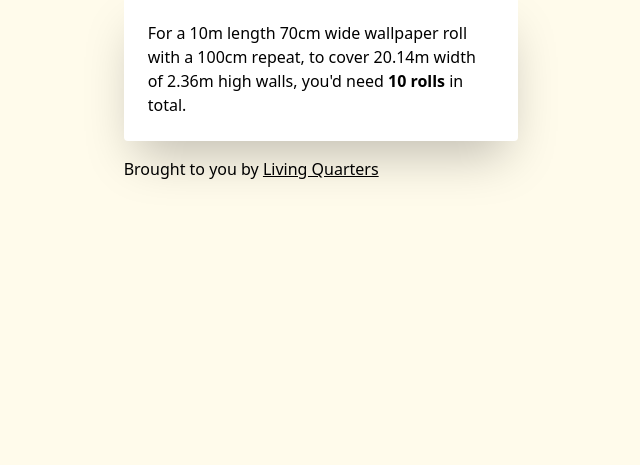
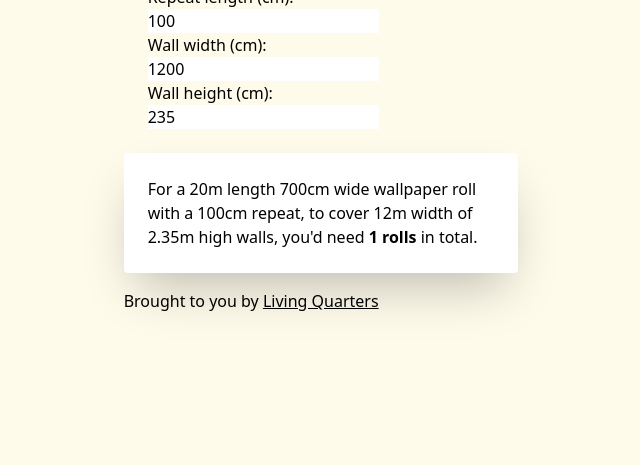
Before and after one commit to jonnyburch/wallpaper-calculator, a website built with Vite: page index.html in a window 1280 px wide. Shown: the part 335-800 px from the top of the page, without its empty margins (319-959 px from the left). Built offline with nearby package versions, Linux system fonts and the light colour scheme.

Commit message:
edit maths on page

```diff
--- a/index.html
+++ b/index.html
@@ -10,6 +10,13 @@
   <body class="bg-yellow-50 flex items-center h-screen w-screen justify-center">
     <div class="container md:w-3/4 lg:w-1/2 xl:w-1/3 p-4">
       <h3 class="pb-4 font-semibold text-2xl">Wallpaper Calculator</h3>
+      <div class="p-6">
+        <div>Roll length (cm): <input class="input" id="rollLengthInput" type="number" name="rollLengthInput" value="2000"></div>
+        <div>Roll width (cm): <input class="input" id="rollWidthInput" type="number" name="rollWidthInput" value="700"></div>
+        <div>Repeat length (cm): <input class="input" id="repeatLengthInput" type="number" name="repeatLengthInput" value="100"></div>
+        <div>Wall width (cm): <input class="input" id="wallLengthInput" type="number" name="wallLengthInput" value="1200"></div>
+        <div>Wall height (cm): <input class="input" id="wallHeightInput" type="number" name="wallHeightInput" value="235"></div>
+      </div>
       <div class="rounded bg-white shadow-2xl p-6 ">
         <p>For a
           <span id="rollLength"></span>m length
--- a/main.js
+++ b/main.js
@@ -1,18 +1,28 @@
-let rollLength = 1000
-let rollWidth = 70
-let repeatLength = 100
-let repeatWidth = 70
-let wallLength = 2014
-let wallHeight = 236
 
-document.getElementById("rollLength").innerHTML = rollLength/100;
-document.getElementById("rollWidth").innerHTML = rollWidth;
-document.getElementById("repeatLength").innerHTML = repeatLength;
-document.getElementById("wallLength").innerHTML = wallLength/100;
-document.getElementById("wallHeight").innerHTML = wallHeight/100;
-document.getElementById("total").innerHTML = totalRollsRequired();
+function init_page() {
+  setNumbers()
+  let inputs = document.getElementsByClassName("input")
+  Array.from(inputs).forEach(function(input) {
+    input.addEventListener('change', setNumbers);
+  });
+}
 
-function totalRollsRequired() {
+function setNumbers() {
+  console.log("foo")
+  let rollLength = document.getElementById("rollLengthInput").value
+  let rollWidth = document.getElementById("rollWidthInput").value
+  let repeatLength = document.getElementById("repeatLengthInput").value
+  let wallLength = document.getElementById("wallLengthInput").value
+  let wallHeight = document.getElementById("wallHeightInput").value
+  document.getElementById("rollLength").innerHTML = rollLength/100;
+  document.getElementById("rollWidth").innerHTML = rollWidth;
+  document.getElementById("repeatLength").innerHTML = repeatLength;
+  document.getElementById("wallLength").innerHTML = wallLength/100;
+  document.getElementById("wallHeight").innerHTML = wallHeight/100;
+  document.getElementById("total").innerHTML = calculateRollsRequired(rollLength, rollWidth, repeatLength, wallLength, wallHeight);
+}
+
+function calculateRollsRequired(rollLength, rollWidth, repeatLength, wallLength, wallHeight) {
 
   // How many repeats do we need to cover one wall height?
   const repeats = Math.ceil(wallHeight / repeatLength)
@@ -29,3 +39,5 @@ function totalRollsRequired() {
   // Return the total number of rolls required
   return Math.ceil(stripsRequired/stripsPerRoll)
 }
+
+init_page()
```
